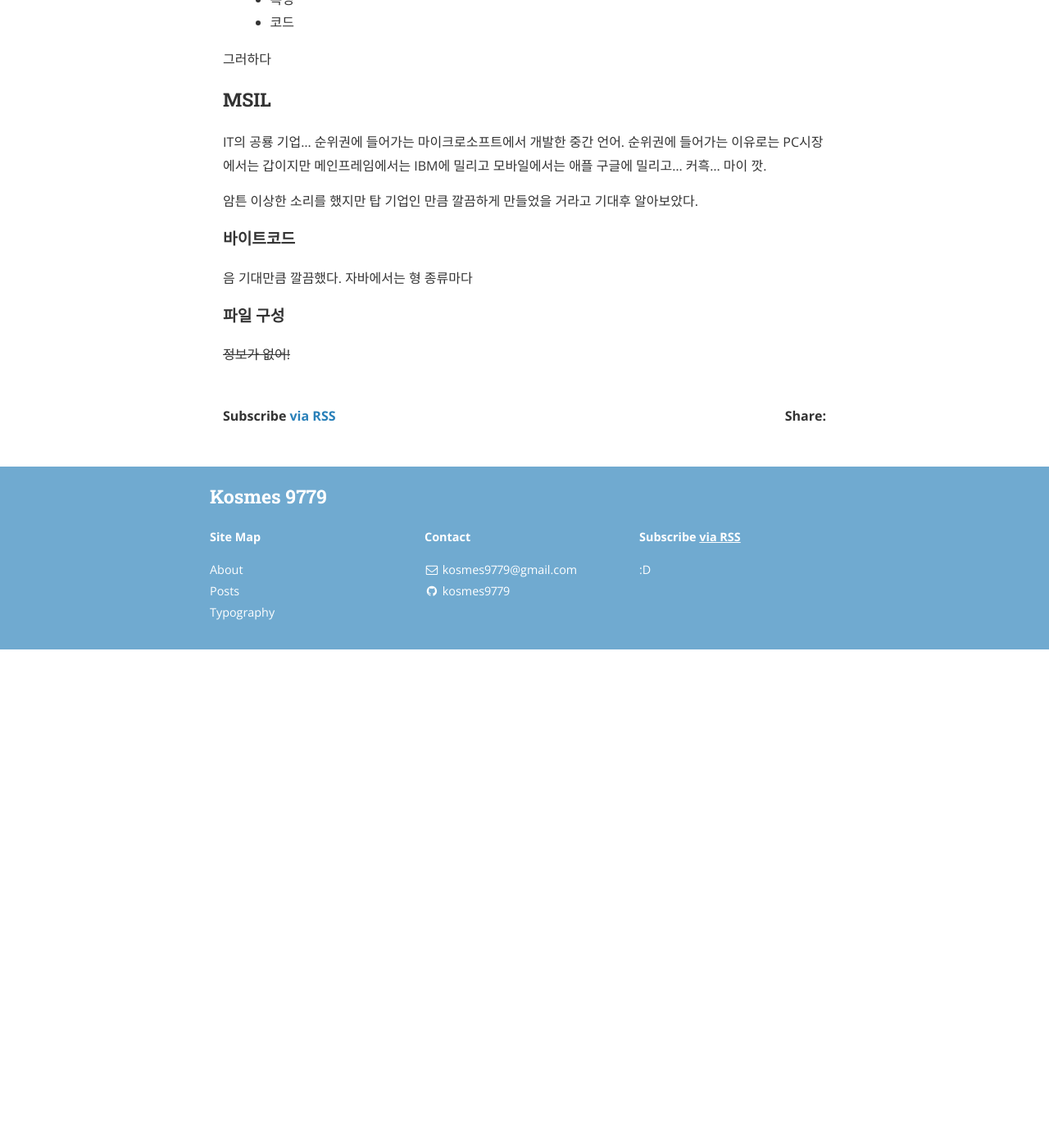
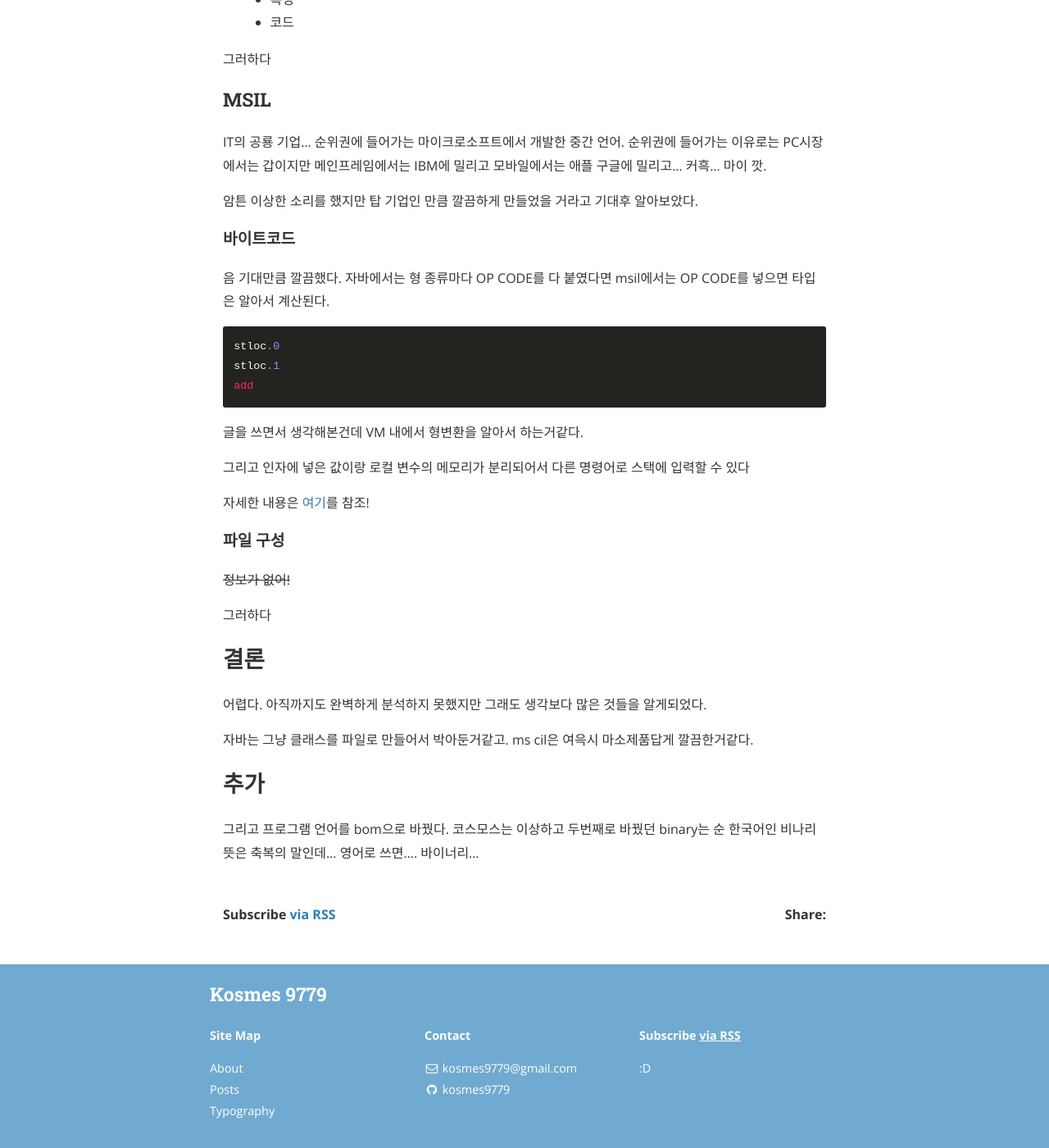
Before and after one commit to kosmes/kosmes.github.io, a Jekyll site: the page built from _posts/2019-03-19-korean-interpreter-2.markdown, in a window 1280 px wide and 1400 px high, scrolled down 3968 px. Shown: the whole window at 82% size. Built offline with Jekyll 4.4.1, drawn with Linux system fonts in a browser that asks for light colours; nearby versions of some CDN libraries; before the commit the page ends 4760 px from its top, so only the background shows below that; some of the changed text lies outside the part shown.

Commit message:
포스트 업데이트

````diff
--- a/_posts/2019-02-26-korean-interpreter-1.markdown
+++ b/_posts/2019-02-26-korean-interpreter-1.markdown
@@ -3,7 +3,7 @@ layout: post
 title:  "한국어 인터프리터 개발기 #1"
 date:   2019-02-27 01:00:00
 author: kosmes9779
-categories: KosmesInterpreter
+categories: BomInterpreter
 ---
 
 ## 개요
--- a/_posts/2019-03-19-korean-interpreter-2.markdown
+++ b/_posts/2019-03-19-korean-interpreter-2.markdown
@@ -20,7 +20,7 @@ categories: KosmesInterpreter
 사실 처음부터 네이티브는 고민 대상에 올라가있지도 않았다. 기계어 변환도 문제거니와 ... 끆 기술 부족이다. 그리고 언어를 처음 배울때 비 관리 언어로 시작하는 것은 상당히 난이도가 있다고 느끼기 때문에 관리 언어로 구현하기 마음먹었다.
 
 
-## 바이트코드
+## 원 모어 띵
 
 그 뒤로 여러가지를 공부했다. 먼저 네이티브 실행 파일의 구성요소, 자바 바이트코드와 class 구성 및 vm, msil 바이트코드 마지막으로 lua를 뜯어보았다. 이 소스중에서 중점적으로 확인 한 것들이 몇가지가 있는다.
 
@@ -132,7 +132,34 @@ IT의 공룡 기업... 순위권에 들어가는 마이크로소프트에서 개
 
 #### 바이트코드
 
-음 기대만큼 깔끔했다. 자바에서는 형 종류마다
+음 기대만큼 깔끔했다. 자바에서는 형 종류마다 OP CODE를 다 붙였다면 msil에서는 OP CODE를 넣으면 타입은 알아서 계산된다.
+
+```
+stloc.0
+stloc.1
+add
+```
+
+글을 쓰면서 생각해본건데 VM 내에서 형변환을 알아서 하는거같다.
+
+그리고 인자에 넣은 값이랑 로컬 변수의 메모리가 분리되어서 다른 명령어로 스택에 입력할 수 있다
+
+자세한 내용은 [여기](https://docs.microsoft.com/ko-kr/dotnet/api/system.reflection.emit.opcodes.stloc?view=netframework-4.7.2)를 참조!
+
 
 #### 파일 구성
+
 ~~정보가 없어!~~
+
+
+그러하다
+
+## 결론
+
+어렵다. 아직까지도 완벽하게 분석하지 못했지만 그래도 생각보다 많은 것들을 알게되었다.
+
+자바는 그냥 클래스를 파일로 만들어서 박아둔거같고. ms cil은 여윽시 마소제품답게 깔끔한거같다.
+
+## 추가
+
+그리고 프로그램 언어를 bom으로 바꿨다. 코스모스는 이상하고 두번째로 바꿨던 binary는 순 한국어인 비나리 뜻은 축복의 말인데... 영어로 쓰면.... 바이너리...
````
Also changed, not shown: other parts of _posts/2019-03-19-korean-interpreter-2.markdown (+1 -1 lines).
